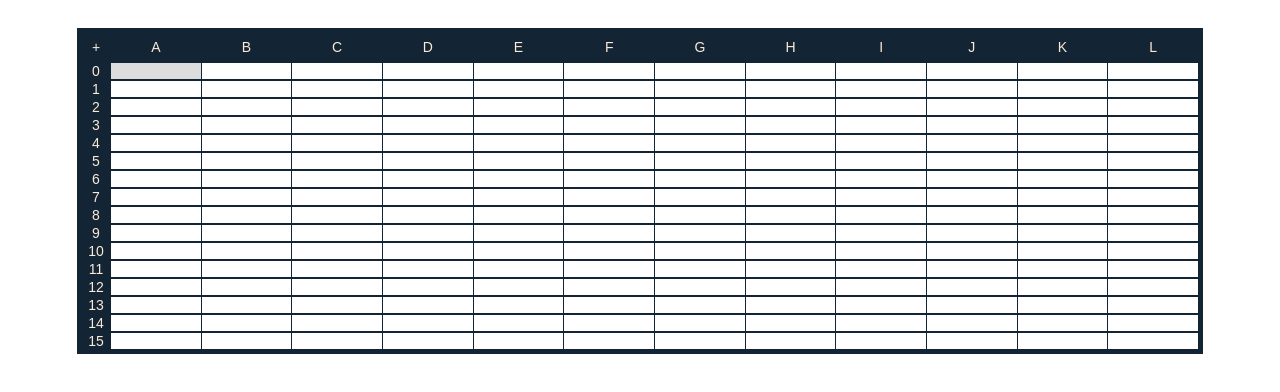
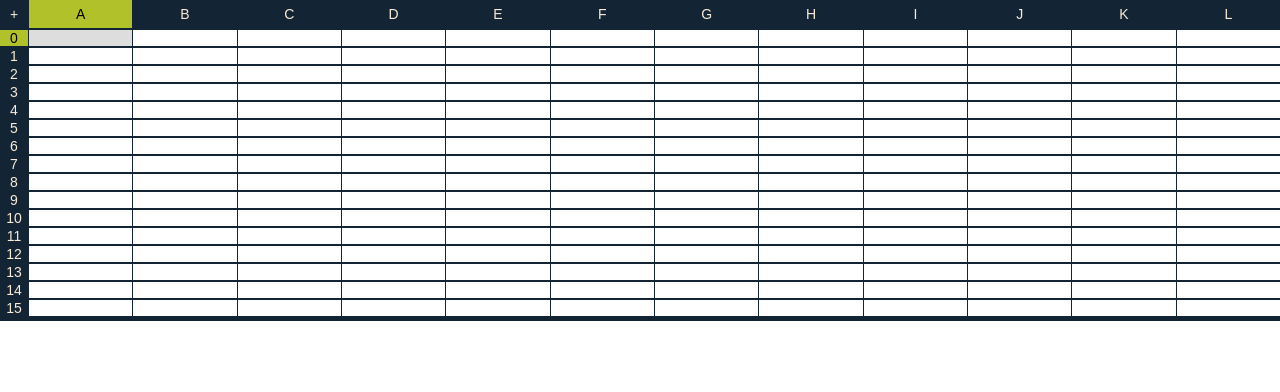
Before and after one commit to lpcz/cell, a React (Create React App) app: page / in a window 1280 px wide. Shown: the top 392 px of the page. Built offline with nearby package versions, Linux system fonts and the light colour scheme.

Commit message:
label highlighting

```diff
--- a/src/components/CellView.js
+++ b/src/components/CellView.js
@@ -10,13 +10,14 @@ class CellView extends React.Component{
 
         this.state = {
             popupCodeInput: false,
-            editingMode: false
+            editingMode: false,
+            codeText: props.cell.code
         };
         this.codeText = props.cell.code;
-
         this.handleClick = this.handleClick.bind(this);
         this.textChangeCallback = this.textChangeCallback.bind(this);
         this.handleKeyPress = this.handleKeyPress.bind(this);
+        this.handleCloseCodeInput = this.handleCloseCodeInput.bind(this);
 
         this.observerCallback = this.observerCallback.bind(this);
         this.textObserver = new MutationObserver(this.textChangeCallback);
@@ -57,8 +58,13 @@ class CellView extends React.Component{
         if (event.key === "Enter" && this.state.editingMode){
             event.preventDefault();
             this.props.handleSubmit(event, this.codeText, this.props.cell.label);
-            this.setState({editingMode: false});
+            this.setState({editingMode: false, codeText: this.codeText});
         }
+    }
+
+    handleCloseCodeInput(){
+        console.log("in handleCloseCodeInput");
+        this.setState({popupCodeInput: false})
     }
 
     didOverflow(element) {
@@ -80,7 +86,7 @@ class CellView extends React.Component{
                 this.codeText = mutation.target.data;
                 if (this.didOverflow(mutation.target.parentElement)){
                     console.log("size changed, pop up the input box");
-                    this.setState({popupCodeInput: true})
+                    if (!this.state.popupCodeInput) this.setState({popupCodeInput: true});
                 }
             }
         }
@@ -107,7 +113,7 @@ class CellView extends React.Component{
 
         return (
             <>
-                {this.state.popupCodeInput && <CodeInput left={this.divLeft} top={this.divTop} handleSubmit={this.props.handleSubmit} codeText={this.codeText}/>}
+                {this.state.popupCodeInput && <CodeInput cell={this.props.cell} left={this.divLeft} top={this.divTop} closeHandler={this.handleCloseCodeInput} handleSubmit={this.props.handleSubmit} codeText={this.codeText}/>}
                 <div className={className} ref={this.divRef} onClick={this.handleClick} contentEditable={this.state.editingMode} onKeyPress={this.handleKeyPress}>
                     {this.state.editingMode ? this.props.cell.code : this.props.cell.output}
                 </div>
--- a/src/components/CodeInput.js
+++ b/src/components/CodeInput.js
@@ -10,6 +10,8 @@ class CodeInput extends React.Component {
             label: props.cell.label
         };
         this.textAreaRef = React.createRef();
+
+        Object.assign(this.style,{left: this.props.left, top: this.props.top});
 
         this.handleChangeCode = this.handleChangeCode.bind(this);
         this.handleChangeLabel = this.handleChangeLabel.bind(this);
@@ -27,7 +29,10 @@ class CodeInput extends React.Component {
         boxShadow: "5px 10px 30px 1px"
     };
 
-    submit = (e) => {this.props.handleSubmit(e, this.state.codeText, this.state.label)};
+    submit = (e) => {
+        this.props.closeHandler();
+        this.props.handleSubmit(e, this.state.codeText, this.state.label)
+    }; //I use this twice, that's why it's separated into a func
 
     //most mar cellankent jelenik meg, ezert ennek itt nincs jelentosege (asszem)
     componentDidUpdate(prevProps){
@@ -58,16 +63,14 @@ class CodeInput extends React.Component {
 
 
     render() {
-        Object.assign(this.style,{left: this.props.left, top: this.props.top});
         return (
             <div className="codeInput" style={this.style}>
+            <textarea ref={this.textAreaRef} id="codeInputTextArea" cols={this.props.cols} rows={this.props.rows}
+                            value={this.state.codeText} onChange={this.handleChangeCode} onKeyPress={this.handleKeyPress}/>
+            <div>label</div>
+            <input className="codeInputLabel" value={this.state.label} onChange={this.handleChangeLabel}/>
+            <button onClick={this.submit}>Input</button>
             <span className="codeInputTitle">Input for cell #{this.props.cell.id} (pos: {this.props.cell.col}, {this.props.cell.row})</span>
-                <div>label</div>
-                <input className="codeInputLabel" value={this.state.label} onChange={this.handleChangeLabel}/>
-                <div>code</div>
-                <textarea ref={this.textAreaRef} id="codeInputTextArea" cols={this.props.cols} rows={this.props.rows}
-                            value={this.state.codeText} onChange={this.handleChangeCode} onKeyPress={this.handleKeyPress}/>
-                <button onClick={this.submit}>Input</button>
             </div>
         );
     }
--- a/src/components/SheetView.js
+++ b/src/components/SheetView.js
@@ -2,7 +2,6 @@ import React from 'react';
 import '../css/index.css';
 import CellView from './CellView.js';
 import Sheet from '../model/Sheet';
-import CodeInput from './CodeInput.js';
 
 class SheetView extends React.Component {
     constructor(props){
@@ -11,7 +10,6 @@ class SheetView extends React.Component {
             focusedCol: 0,
             focusedRow: 0,
         };
-        this.codeInputRef = React.createRef();
 
         this.handleSubmit = this.handleSubmit.bind(this);
         this.handleFocus = this.handleFocus.bind(this);
@@ -28,14 +26,13 @@ class SheetView extends React.Component {
         c.setCode(newCode);
         c.label = label;
         this.setState((state, props) => {
-            if (state.focusedCol < props.sheet.colNum){
+            if (state.focusedCol < props.sheet.colNum-1){
                 return {focusedCol: state.focusedCol + 1}
             }
             else{
                 return {focusedCol: 0, focusedRow: state.focusedRow + 1}
             }
         })
-        // this.forceUpdate();
     }
 
     handleFocus(col, row){
@@ -55,10 +52,12 @@ class SheetView extends React.Component {
         cells.push(<div key="plusSign" className="columnLabel">+</div>) //corner element, (select all, standard functionality)
         for (let i = 0; i < colNum; i++) {
             const letter = String.fromCharCode(65+i);
-            cells.push(<div key={letter} className="columnLabel">{letter}</div>);
+            const classes = i === (this.state.focusedCol) ? "columnLabel columnLabelSelected" : "columnLabel";
+            cells.push(<div key={letter} className={classes}>{letter}</div>);
         }
         for (let i = 0; i < rowNum; i++) {
-            cells.push(<div key={i} className="rowLabel">{i}</div>); //row label
+            const classes = i === (this.state.focusedRow) ? "rowLabel rowLabelSelected" : "rowLabel";
+            cells.push(<div key={i} className={classes}>{i}</div>); //row label
             for (let j = 0; j < colNum; j++) {
                 const cell = this.props.sheet.getCellByPos(j, i) || zeroCell;
                 const isSelected = (i === this.state.focusedRow && j === this.state.focusedCol);
--- a/src/css/index.css
+++ b/src/css/index.css
@@ -5,22 +5,18 @@ code {
 
 body {
   font: 14px "Century Gothic", Futura, sans-serif;
-  margin: 20px;
+  margin: 0px;
 }
 
-ol, ul {
-  padding-left: 30px;
-}
 
 #table{
   display: grid;
   row-gap: 2px;
   column-gap: 1px;
-  width: 90%;
+  width: 100%;
   min-height: 90%;
   max-height: 100vh;
-  margin: 2em auto;
-  padding: 5px;
+  padding-bottom: 5px;
   background-color: #132434;
 }
 
@@ -49,6 +45,11 @@ ol, ul {
   color: antiquewhite;
 }
 
+.columnLabelSelected, .rowLabelSelected{
+  background-color: #b1c129;
+  color: black;
+}
+
 .codeInput > *{
   margin: 0;
 }
```
